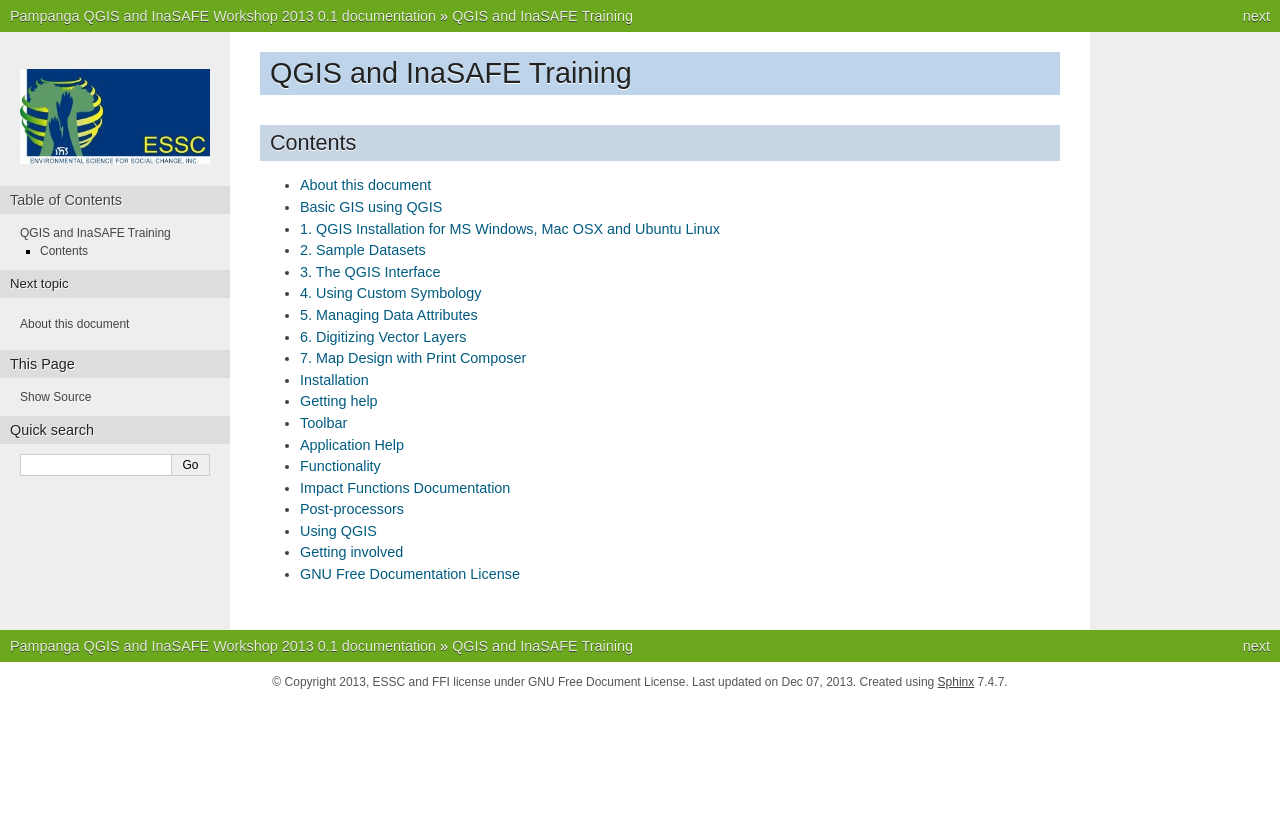
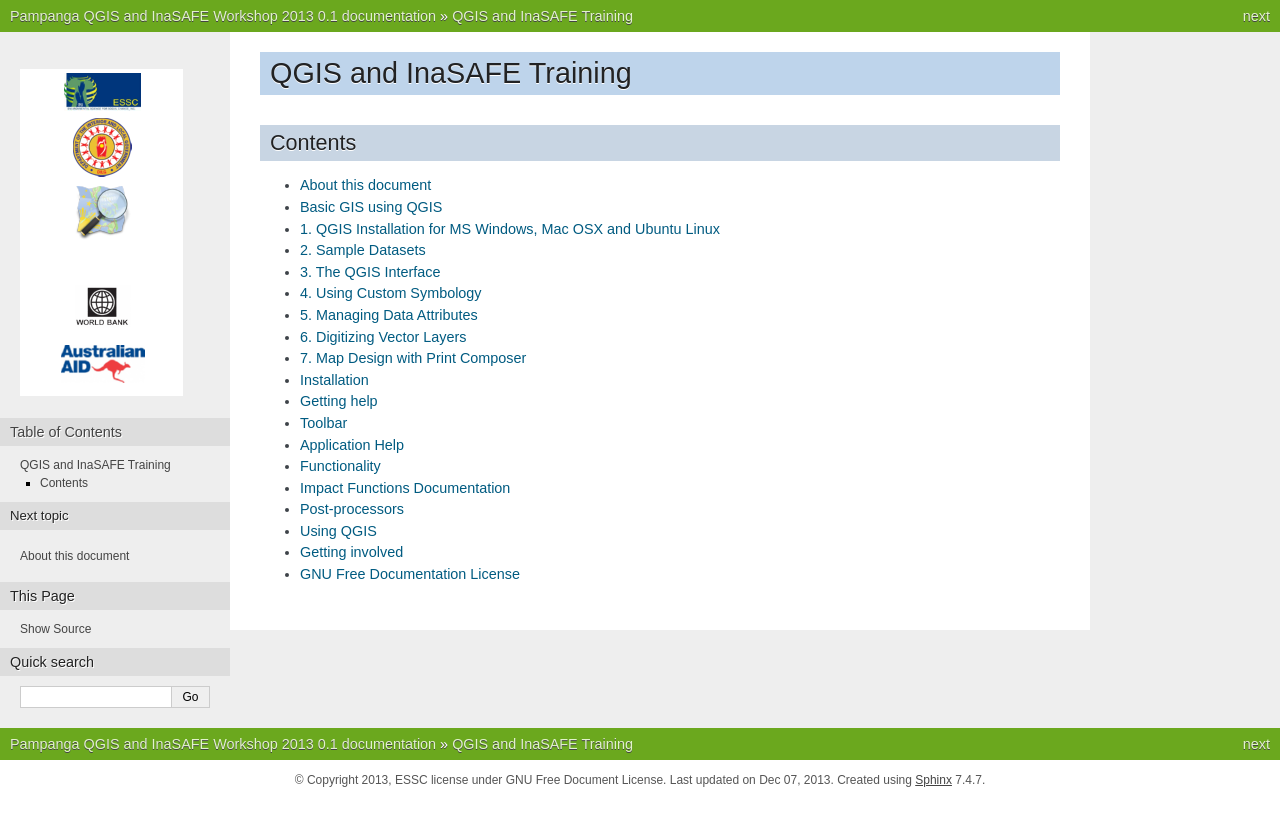
Before and after one commit to essc/PM_inasafe_training, a Sphinx documentation site: the page built from source/index.rst, in a window 1280 px wide. Shown: the top 826 px of the page. Built offline with Sphinx 7.4.7, drawn with Linux system fonts in a browser that asks for light colours; formulas are drawn with MathJax 3; pages that are not in the unit, such as notebooks, are missing from menus.

Commit message:
license text and logos

```diff
--- a/source/conf.py
+++ b/source/conf.py
@@ -38,7 +38,7 @@
 
 # General information about the project.
 project = u'Pampanga QGIS and InaSAFE Workshop 2013'
-copyright = u'2013, ESSC and FFI license under GNU Free Document License'
+copyright = u'2013, ESSC license under GNU Free Document License'
 
 # The version info for the project you're documenting, acts as replacement for
 # |version| and |release|, also used in various other places throughout the
```
Also changed, not shown: source/images/logos.png.
